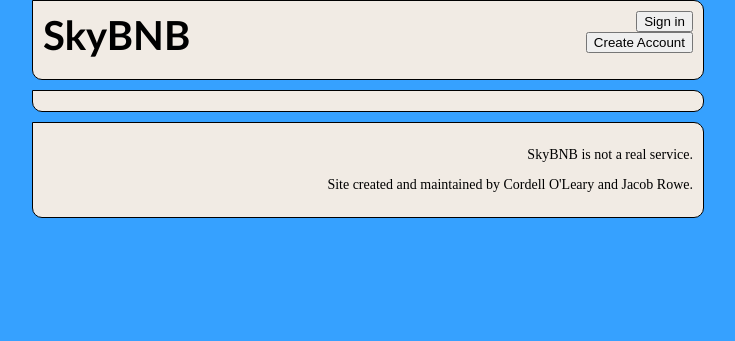
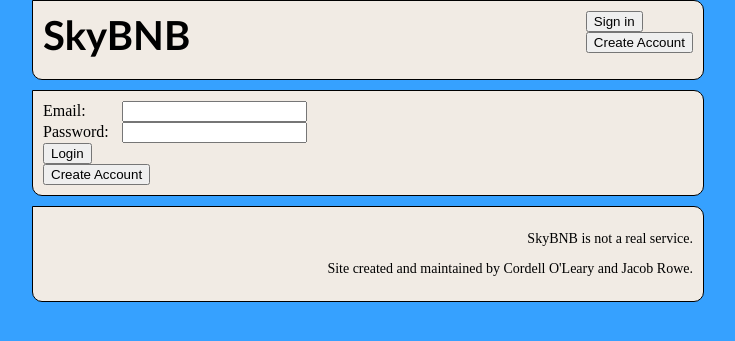
Before and after one commit to CDonalO/COSC349A1, a PHP site: page /login.php in a window 1280 px wide. Shown: the top 341 px of the page, without its empty margins (283-1018 px from the left). Run offline with PHP 8.4, Linux system fonts and the light colour scheme.

Commit message:
implement rough log in feature

```diff
--- a/webserver_files/www/createAccount.php
+++ b/webserver_files/www/createAccount.php
@@ -33,7 +33,7 @@ include("header.php");
                     $lname = $_POST["lName"];
                     $email = $_POST["Email"];
                     $password = $_POST["Password1"];
-                    $sql = "INSERT INTO Users (fname,lname,email,pass_word,is_admin) VALUES('$fname','$lname','$email','$password',false);";
+                    $sql = "INSERT INTO Users (fname,lname,email,pass_word,is_admin) VALUES('$fname','$lname','$email','$password',false)";
                     $result = $conn->query($sql);
                     header('Location:' . 'home.php');
                     exit;
@@ -47,7 +47,7 @@ include("header.php");
         }
         ?>
 
-        <form method="POST" action="<?php echo htmlspecialchars($_SERVER["PHP_SELF"]); ?>"
+        <form id="createForm" method="POST" action="<?php echo htmlspecialchars($_SERVER["PHP_SELF"]); ?>"
               enctype="multipart/form-data">
             <h2>Create your new account.</h2>
             <p>All fields are required.</p>
@@ -72,7 +72,7 @@ include("header.php");
                 </li>
             </ul>
             <p class="buttonSet">
-                <input type="submit" name="create" value="Create Account"/></p>
+                <input id="createButton" type="submit" name="create" value="Create Account"/></p>
         </form>
 
     </main>
--- a/webserver_files/www/header.php
+++ b/webserver_files/www/header.php
@@ -1,3 +1,9 @@
+<?php
+if (session_id() === "") {
+    session_start();
+}
+?>
+
 <!DOCTYPE html>
 
 <html lang="en">
@@ -17,18 +23,26 @@
     <h1>SkyBNB</h1>
 
     <div id="user">
+        <?php if (isset($_SESSION['authenticatedUser'])) {
+        $name = $_SESSION['authenticatedUser'];
+        ?>
+            <div id="logout">
+                <form id="logoutForm" action="logout.php" method="post">
+                    <?php echo "<p> Welcome, " . $name . "<span id='logoutUser'></span></p>" ?>
+                    <input type="submit" id="logoutSubmit" value="Logout">
+                </form>
+            </div>
+        <?php } else { ?>
             <div id="login">
                 <form id="loginForm" action="login.php" method="post">
-<!--                    <label for="loginEmail">Email: </label>-->
-<!--                    <input type="text" name="loginEmail" id="loginEmail"><br>-->
-<!--                    <label for="loginPassword">Password: </label>-->
-<!--                    <input type="password" name="loginPassword" id="loginPassword"><br>-->
                     <input type="submit" id="loginSubmit" value="Sign in">
                 </form>
                 <form id="accountForm" action="createAccount.php" method="post">
                     <input type="submit" id="createAccount" value="Create Account">
                 </form>
             </div>
+        <?php } ?>
     </div>
 
+
 </header>
--- a/webserver_files/www/login.php
+++ b/webserver_files/www/login.php
@@ -1,11 +1,58 @@
 <?php
+$servername = "192.168.12.42";
+$username = "adminprivilege";
+$password = "password1239";
+$dbname = "skybnb";
+
+$conn = new mysqli($servername, $username, $password, $dbname);
+
+if ($conn->connect_error) {
+    print_r("Error");
+}
+
 include("header.php");
 ?>
 
-<main>
+<?php
+if ($_SERVER['REQUEST_METHOD'] == 'POST') {
+    $username = $_POST['loginUser'];
+    $password = $_POST['loginPassword'];
+
+    $sql = "SELECT * FROM Users where (email = '$username' AND pass_word = '$password')";
+//    $sql = "SELECT * FROM Users";
+    $result = $conn->query($sql);
+    if($result->num_rows != 1){
+//        print_r("aaaaa");
+    }else{
+        $a = $result->fetch_object();
+        $_SESSION['authenticatedUser'] = $a->fname;
+        header('Location:' . 'home.php');
+        exit;
+    }
+}
 
 
-</main>
+?>
+
+
+    <main>
+
+        <div id="login">
+            <form id="loginForm" method="POST" action="<?php echo htmlspecialchars($_SERVER["PHP_SELF"]); ?>"
+                  enctype="multipart/form-data">
+                <label for="loginUser">Email: </label>
+                <input type="text" name="loginUser" id="loginUser"><br>
+                <label for="loginPassword">Password: </label>
+                <input type="password" name="loginPassword" id="loginPassword"><br>
+                <input type="submit" id="loginSubmit" value="Login">
+            </form>
+        </div>
+
+        <form id="accountForm" action="createAccount.php" method="post">
+            <input type="submit" id="createAccount" value="Create Account">
+        </form>
+
+    </main>
 
 <?php
 include("footer.php");
--- a/webserver_files/www/style.css
+++ b/webserver_files/www/style.css
@@ -33,10 +33,39 @@ footer {
     width: 75px;
 }
 
-#loginSubmit {
-    float: right;
+#createForm label {
+    display: inline-block;
+    width: 200px;
 }
 
+#createButton {
+    width: 100px;
+}
+
+#createForm input {
+    display: inline-block;
+    width: 200px;
+}
+#createForm li {
+    list-style-type: none;
+    margin-bottom: 20px;
+}
+
+#loginSubmit {
+    /*float: right;*/
+    display: inline-block;
+}
+
+#logoutSubmit {
+    float: right;
+    margin-left: 10px;
+    margin-top: 15px;
+}
+
+#logout p{
+    /*display: none;*/
+    display: inline-block;
+}
 
 h1 {
     font-size: 40px;
```
Also changed, not shown: webserver_files/www/logout.php (added, +23 -0 lines).
